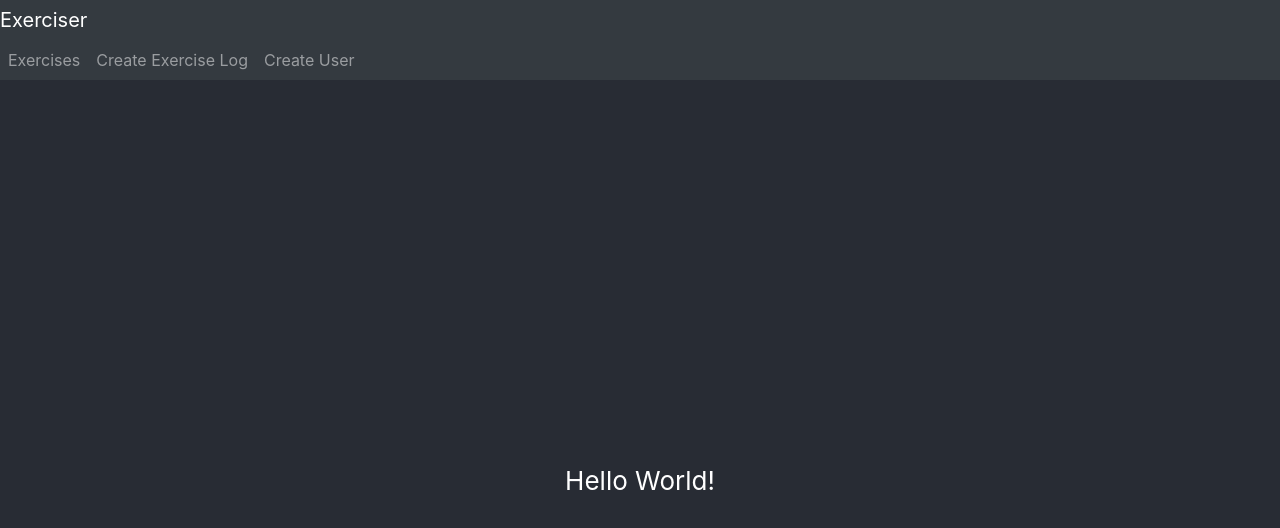
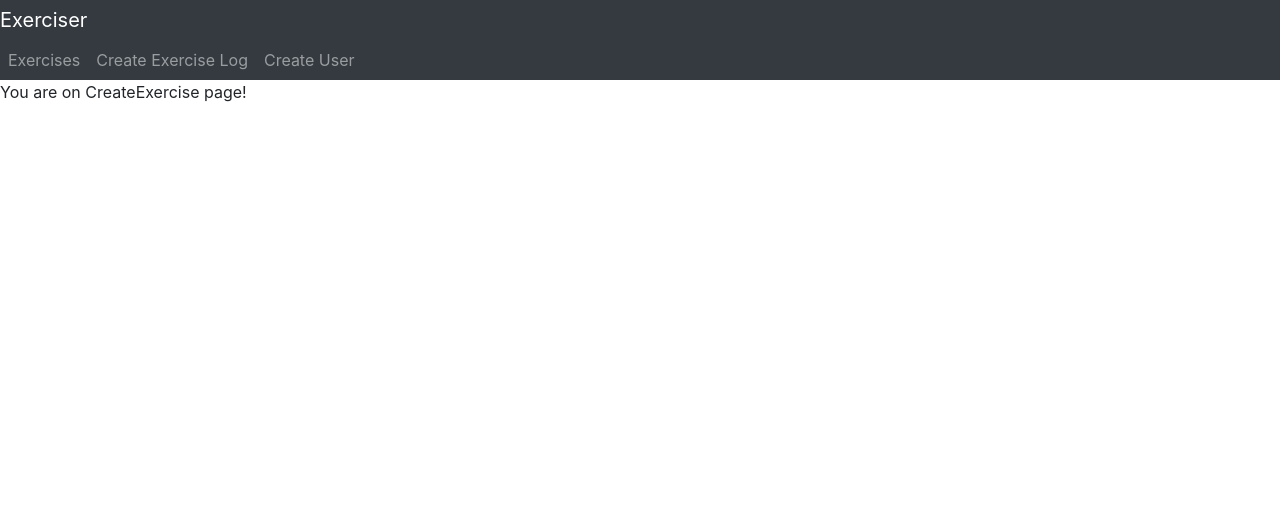
Before and after one commit to tanzimrayhan/Exerciser, a React (Create React App) app: page /create in a window 1280 px wide. Shown: the top 528 px of the page. Built offline with nearby package versions, Linux system fonts and the light colour scheme.

Commit message:
Added components

```diff
--- a/package.json
+++ b/package.json
@@ -8,6 +8,7 @@
     "@testing-library/user-event": "^7.2.1",
     "bootstrap": "^4.4.1",
     "react": "^16.12.0",
+    "react-bootstrap": "^1.0.0-beta.16",
     "react-dom": "^16.12.0",
     "react-router-dom": "^5.1.2",
     "react-scripts": "3.3.1"
--- a/src/App.js
+++ b/src/App.js
@@ -5,21 +5,22 @@ import './App.css';
 
 //Components
 import Navbar from './components/navbar.component';
+import ExercisesList from './components/exercises-list.component';
+import EditExercise from './components/create-exercises.component';
+import  CreateExercise from './components/create-exercises.component';
+import CreateUser from './components/create-user.component'
+
 
 function App() {
   return (
     <Router>
       <Navbar />
       {/* <br /> */}
-      {/* <Route path="/" exact component={ExercisesList} />
+      <Route path="/" exact component={ExercisesList} />
       <Route path="/edit/:id" component={EditExercise} />
       <Route path="/create" exact component={CreateExercise} />
-      <Route path="/user" exact component={CreateUser} /> */}
-      <div className="App">
-        <header className="App-header">
-          Hello World!
-      </header>
-      </div>
+      <Route path="/user" exact component={CreateUser} />
+
     </Router>
   );
 }
--- /dev/null
+++ b/src/components/create-exercises.component.js
@@ -0,0 +1,16 @@
+import React, { Component } from 'react';
+import { Link } from 'react-router-dom';
+import "bootstrap/dist/css/bootstrap.min.css";
+
+
+class CreateExercise extends Component {
+    render() {
+        return (
+            <div>
+                You are on CreateExercise page!
+            </div>
+        )
+    }
+}
+
+export default CreateExercise;
--- /dev/null
+++ b/src/components/create-user.component.js
@@ -0,0 +1,16 @@
+import React, { Component } from 'react';
+import { Link } from 'react-router-dom';
+import "bootstrap/dist/css/bootstrap.min.css";
+
+
+class CreateUser extends Component {
+    render() {
+        return (
+            <div>
+                You are on CreateUser list page!
+            </div>
+        )
+    }
+}
+
+export default CreateUser;
--- /dev/null
+++ b/src/components/exercises-list.component.js
@@ -0,0 +1,16 @@
+import React, { Component } from 'react';
+import { Link } from 'react-router-dom';
+import "bootstrap/dist/css/bootstrap.min.css";
+
+
+class ExercisesList extends Component {
+    render() {
+        return (
+            <div>
+                You are on exercise list page!
+            </div>
+        )
+    }
+}
+
+export default ExercisesList;
```
Also changed, not shown: src/components/edit-exercises.component.js (added, +16 -0 lines), 1 other file (tests, documents, lock files or other folders).
